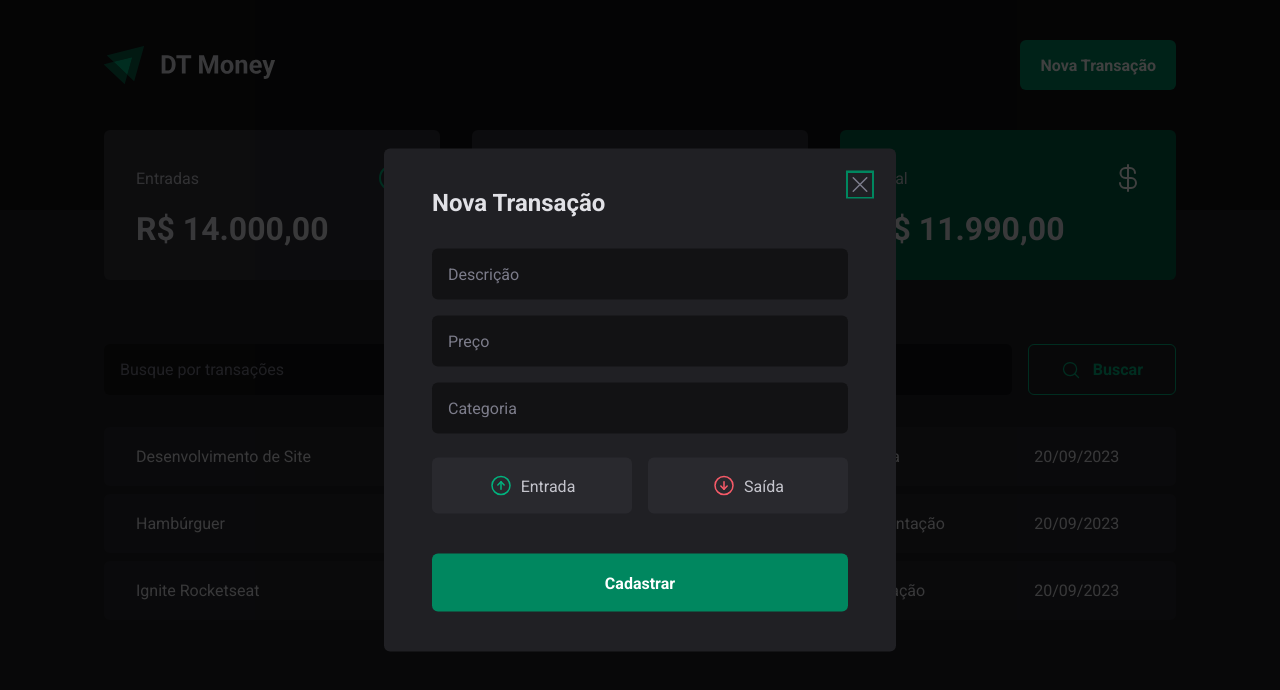
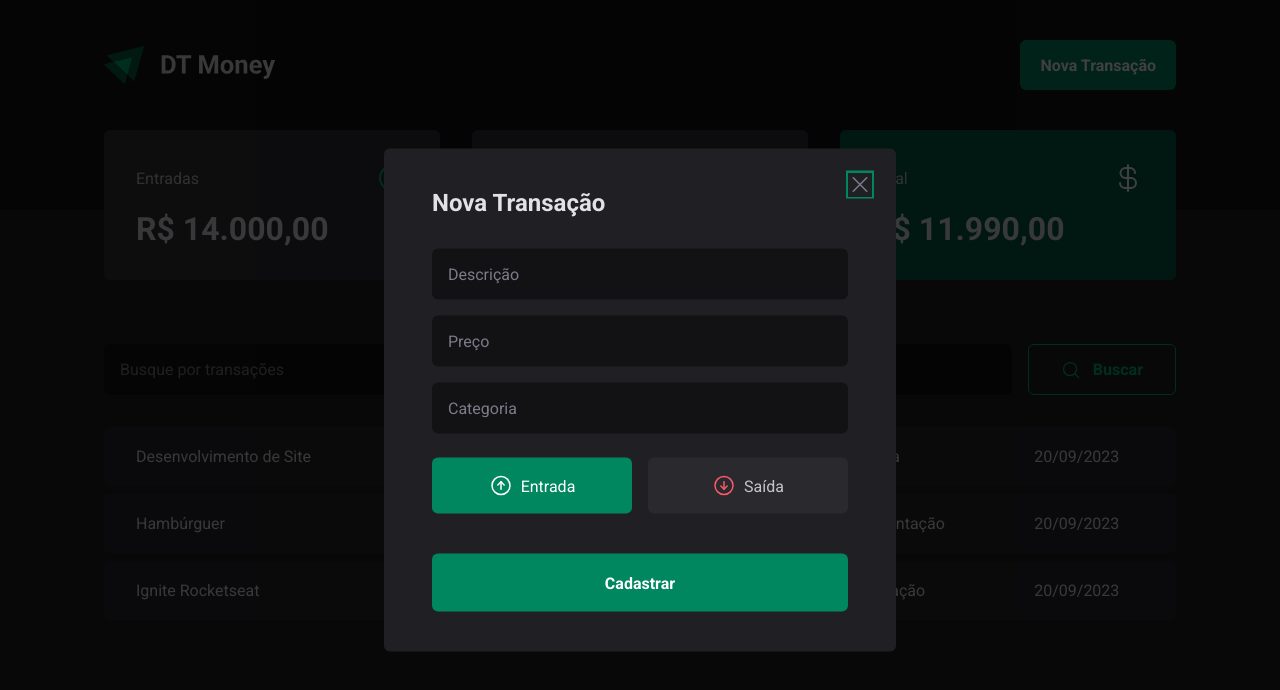
Before and after one commit to gabjohann/ignite, a React (Vite) app in the folder react/03-dt-money/: page / in a window 1280 px wide. Both pictures are taken after a click on the button "Nova Transação". Shown: the top 690 px of the page. Built offline with nearby package versions, Linux system fonts and the light colour scheme; data requests are answered from the project's data file.

Commit message:
add: controlling components

```diff
--- a/react/03-dt-money/components/NewTransactionModal/index.tsx
+++ b/react/03-dt-money/components/NewTransactionModal/index.tsx
@@ -9,7 +9,7 @@
   TransactionType,
   TransactionTypeButton,
 } from './styles';
-import { useForm } from 'react-hook-form';
+import { Controller, useForm } from 'react-hook-form';
 
 const newTransactionFormSchema = z.object({
   description: z.string(),
@@ -22,11 +22,15 @@
 
 export function NewTransactionModal() {
   const {
+    control,
     register,
     handleSubmit,
     formState: { isSubmitting },
   } = useForm<NewTransactionFormInputs>({
     resolver: zodResolver(newTransactionFormSchema),
+    defaultValues: {
+      type: 'income',
+    },
   });
 
   function handleCreateNewTransaction(data: NewTransactionFormInputs) {
@@ -62,7 +66,15 @@
             {...register('category')}
           />
 
-          <TransactionType>
+          <Controller
+            control={control}
+            name='type'
+            render={({ field }) => {
+              return (
+                <TransactionType
+                  onValueChange={field.onChange}
+                  value={field.value}
+                >
                   <TransactionTypeButton variant='income' value='income'>
                     <ArrowCircleUp size={24} />
                     Entrada
@@ -73,6 +85,9 @@
                     Saída
                   </TransactionTypeButton>
                 </TransactionType>
+              );
+            }}
+          />
 
           <button type='submit' disabled={isSubmitting}>
             Cadastrar
```
Lines whose indentation alone changed are shown as unchanged.
